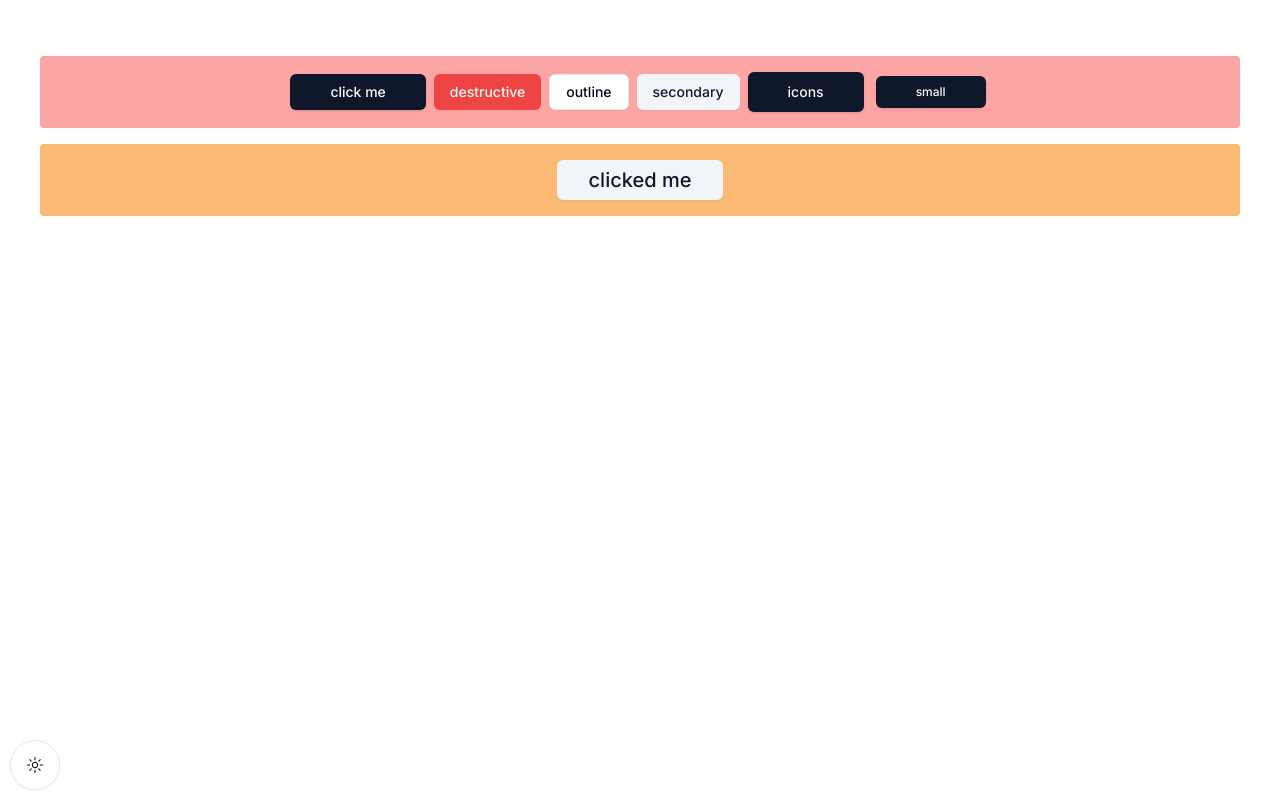
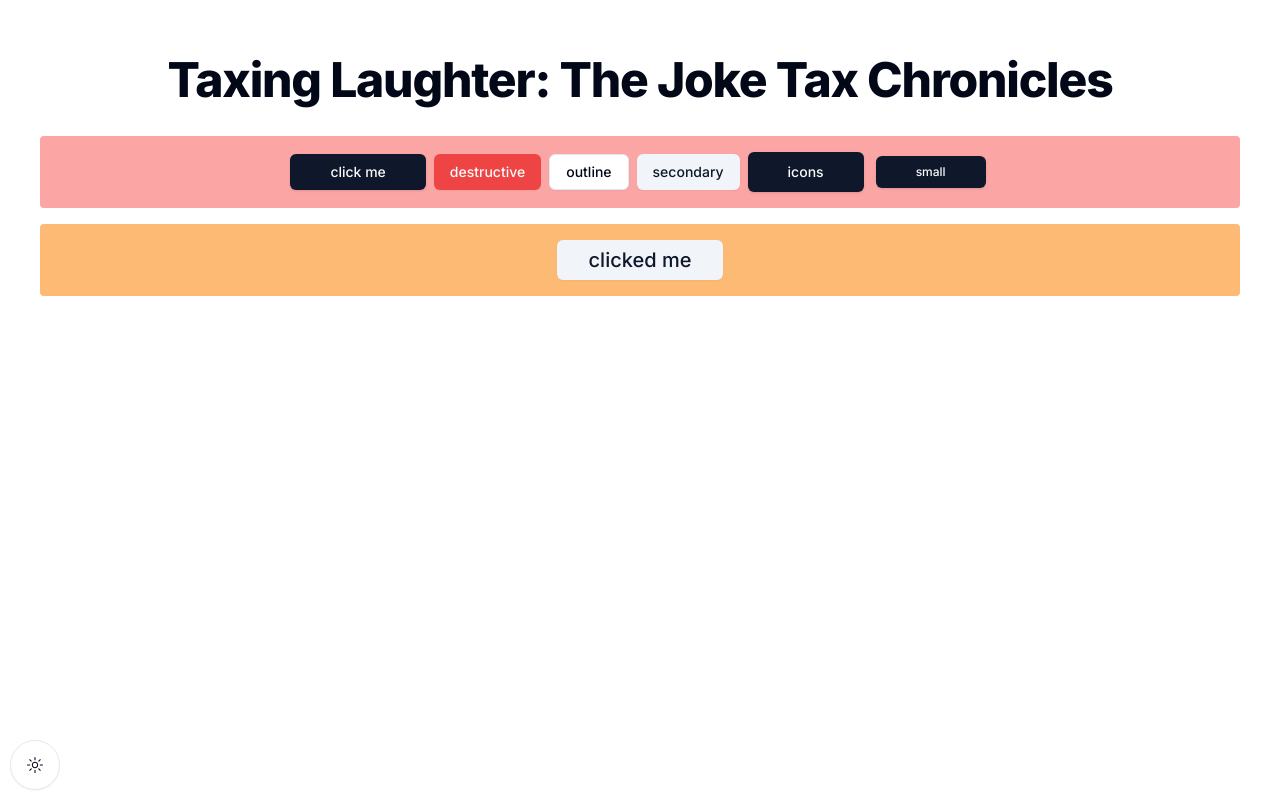
Before and after one commit to Ashukr321/shadcn, a Next.js app: page / in a window 1280 px wide. Built offline with nearby package versions, Linux system fonts and the light colour scheme.

Commit message:
start typography

```diff
--- a/src/app/page.js
+++ b/src/app/page.js
@@ -5,6 +5,10 @@ export default function Home() {
   return (
    <div>
       <main className="px-4 pt-14 sm:px-10 h-screen zIndex: 1000">
+      <h1 className="scroll-m-20 mb-3 sm:mb-8 text-3xl text-center font-extrabold tracking-tight lg:text-5xl">
+      Taxing Laughter: The Joke Tax Chronicles
+        </h1>
+
        <section className="p-4 rounded-sm bg-red-300">
          <BtnCompoents/>
        </section>
@@ -13,6 +17,7 @@ export default function Home() {
        </section>
 
 
+
       </main>
    </div>
   );
```
